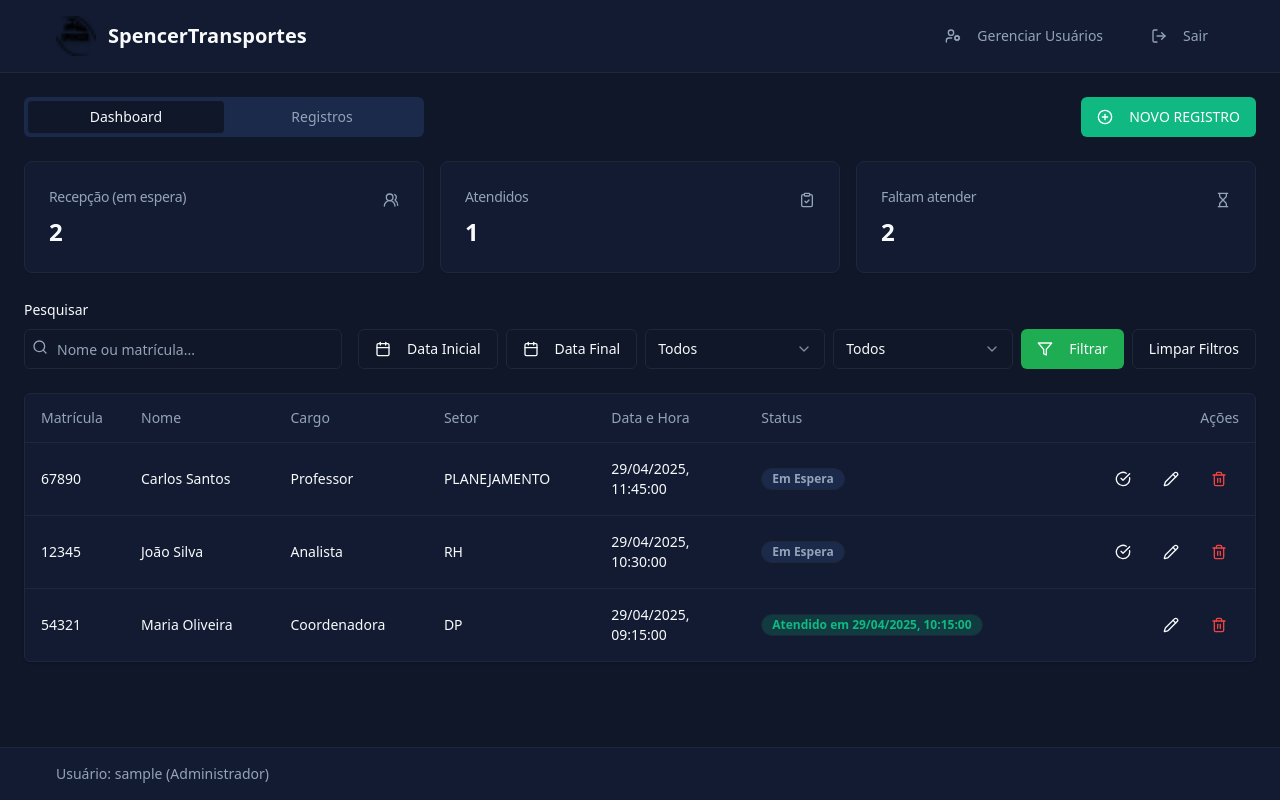
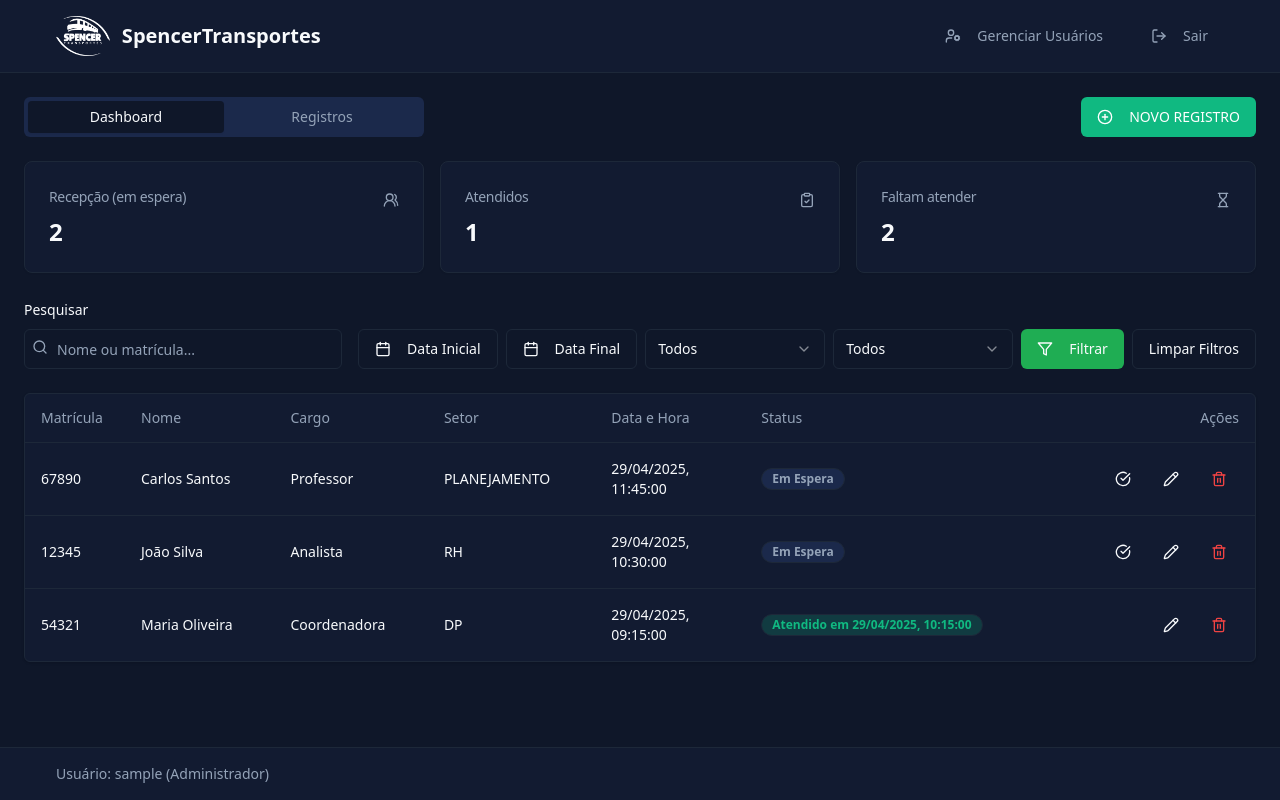
Before and after one commit to Luizfmenezes/atende-agora-dashboard, a React (Vite) app: page / in a window 1280 px wide. Built offline with nearby package versions, Linux system fonts and the light colour scheme; sample sign-in values are in the browser's storage.

Commit message:
Revert changes
Revert all changes to the previous state.

```diff
--- a/index.html
+++ b/index.html
@@ -16,9 +16,6 @@
     <meta name="twitter:card" content="summary_large_image" />
     <meta name="twitter:site" content="@spencertransportes" />
     <meta name="twitter:image" content="/uploads/7af5e239-358b-4ba3-83a9-f6b902677bfe.png" />
-
-    <!-- Adicionar o favicon usando a imagem enviada -->
-    <link rel="icon" href="/lovable-uploads/02c87b87-9cc4-4221-bd38-1afede3e9f5d.png" type="image/png">
   </head>
 
   <body>
--- a/src/pages/Dashboard.tsx
+++ b/src/pages/Dashboard.tsx
@@ -73,7 +73,7 @@ const Dashboard = () => {
         <div className="container mx-auto flex justify-between items-center">
           <div className="flex items-center gap-3">
             <img
-              src="/lovable-uploads/02c87b87-9cc4-4221-bd38-1afede3e9f5d.png"
+              src="/uploads/7af5e239-358b-4ba3-83a9-f6b902677bfe.png"
               alt="SpencerTransportes Logo"
               className="h-10"
             />
```
